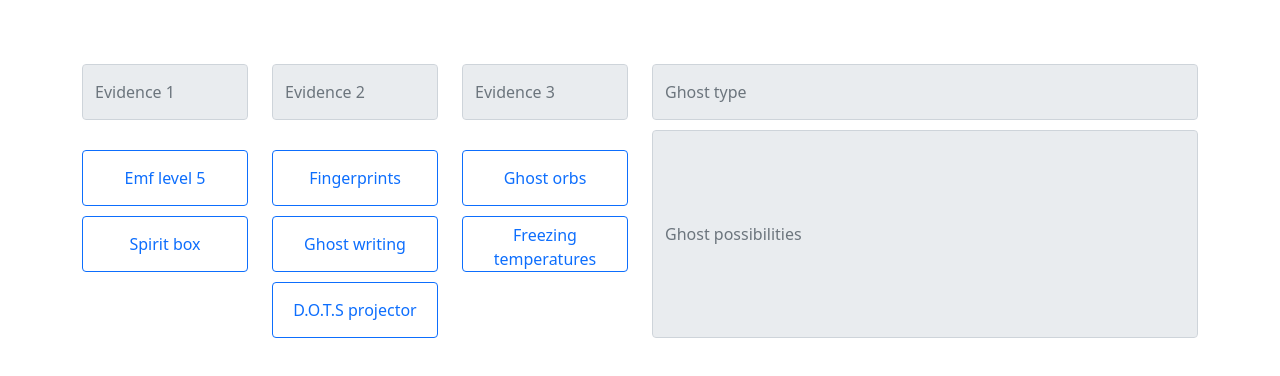
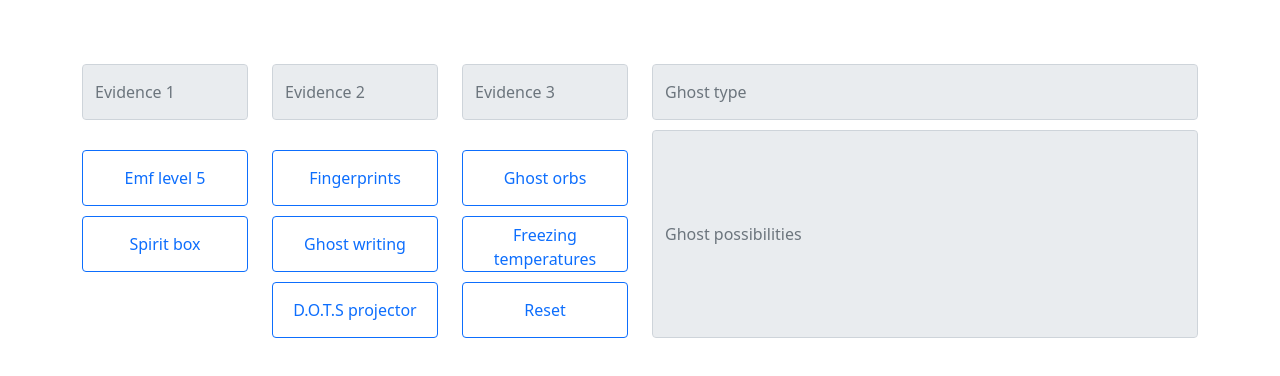
Before and after one commit to alhoffiq/Phasmoknowia, a React (Create React App) app: page / in a window 1280 px wide. Shown: the top 376 px of the page. Built offline with nearby package versions, Linux system fonts and the light colour scheme.

Commit message:
adjusted button logic

```diff
--- a/src/App.js
+++ b/src/App.js
@@ -3,6 +3,33 @@ import Button from 'react-bootstrap/Button';
 import Form from 'react-bootstrap/Form'
 
 function App() {
+  let evidenceCount = 0;
+
+  function addEvidence(type) {
+    console.log(type);
+    console.log(evidenceCount);
+    switch (evidenceCount) {
+      case 0:
+        evidenceCount++
+        break;
+
+      case 1:
+        evidenceCount++
+        break;
+
+      case 2:
+        evidenceCount++
+        break;
+
+      case 3:
+
+        break;
+
+      default:
+        break;
+    }
+  }
+
   return (
     <div className="container">
       <div className="row">
@@ -16,35 +43,37 @@ function App() {
           <Form.Control type="text" placeholder="Evidence 3" readOnly />
         </div>
         <div className="col-6">
-          <Form.Control type="text" placeholder="Ghost type" readOnly />
+          <Form.Control type="text" placeholder="Ghost type" readOnly  />
         </div>
       </div>
       <div className="row">
         <div className="col-6">
           <div className="row">
             <div className="col-4">
-              <Button variant="outline-primary" data="emf">Emf level 5</Button>
+              <Button variant="outline-primary" onClick={() => addEvidence("emf")}>Emf level 5</Button>
             </div>
             <div className="col-4">
-              <Button variant="outline-primary" data="finger">Fingerprints</Button>
+              <Button variant="outline-primary" onClick={() => addEvidence("finger")}>Fingerprints</Button>
             </div>
             <div className="col-4">
-              <Button variant="outline-primary" data="orb">Ghost orbs</Button>
+              <Button variant="outline-primary" onClick={() => addEvidence("orb")}>Ghost orbs</Button>
             </div>
             <div className="col-4">
-              <Button variant="outline-primary" data="box">Spirit box</Button>
+              <Button variant="outline-primary" onClick={() => addEvidence("box")}>Spirit box</Button>
             </div>
             <div className="col-4">
-              <Button variant="outline-primary" data="writing">Ghost writing</Button>
+              <Button variant="outline-primary" onClick={() => addEvidence("writing")}>Ghost writing</Button>
             </div>
             <div className="col-4">
-              <Button variant="outline-primary" data="temps">Freezing temperatures</Button>
+              <Button variant="outline-primary" onClick={() => addEvidence("temps")}>Freezing temperatures</Button>
             </div>
             <div className="col-4"></div>
             <div className="col-4">
-              <Button variant="outline-primary" data="dots">D.O.T.S projector</Button>
+              <Button variant="outline-primary" onClick={() => addEvidence("dots")}>D.O.T.S projector</Button>
             </div>
-            <div className="col-4"></div>
+            <div className="col-4">
+              <Button variant="outline-primary" onClick={() => addEvidence("dots")}>Reset</Button>
+            </div>
           </div>
         </div>
         <div className="col-6">
```
